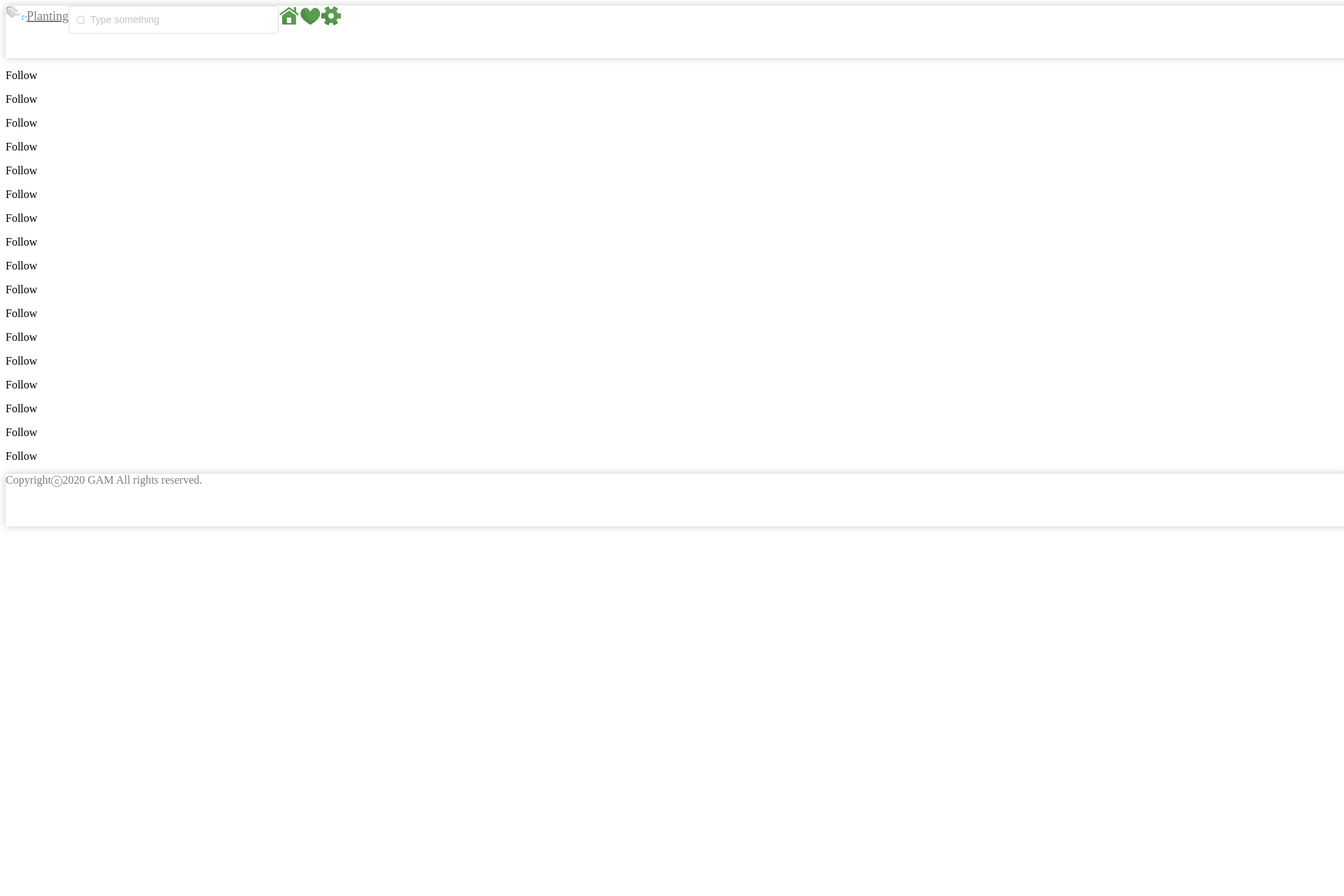
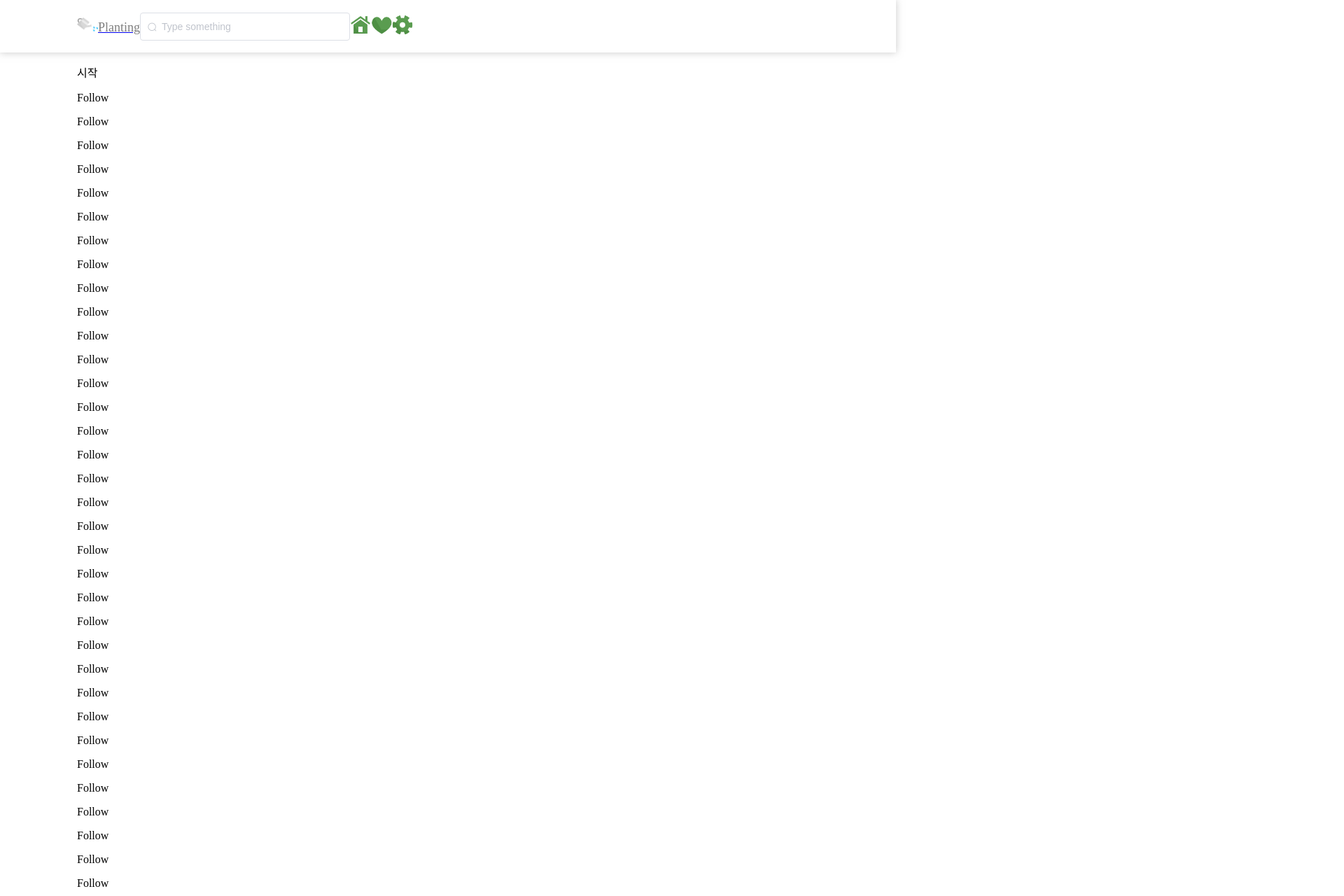
Before and after one commit to ga-m/planting-front, a Vue app: page /follow in a window 1280 px wide. Shown: the top 1280 px of the page at 70% size, 1920 px wide, since content can reach past the window. Before the commit the page ends 1096 px from the top, so only its background shows below. Built offline with nearby package versions, Linux system fonts and the light colour scheme.

Commit message:
전체 레이아웃 잡기

```diff
--- a/src/App.vue
+++ b/src/App.vue
@@ -1,9 +1,13 @@
 <template>
-  <div id="app">
+  <section id="root">
     <common-header></common-header>
-    <router-view></router-view>
+    <main role="main">
+      <section class="content">
+          <router-view></router-view>
+      </section>
+    </main>
     <common-footer></common-footer>
-  </div>
+  </section>
 </template>
 
 <script>
@@ -21,8 +25,26 @@ export default {
 </script>
 
 <style>
-#app {
-  width: 1920px;
-  height: 1080px;
+#root, body, html {
+  margin: 0;
+  padding: 0;
+  /* font-size: 10px; */
 }
+section {
+  width: 100%;
+  height: 100%;
+}
+main {
+  padding-top: 75px; /* TODO: scss로 푼다면 header-height로 */
+  /* background-color: #eee; */
+}
+.content { /* TODO: Header, footer와 중복되는 style */
+  max-width: 1060px;
+  width: 100%;
+  height: 100%;
+  align-items: center;
+  display: flex;
+  margin: 0 auto;
+}
+
 </style>
--- a/src/components/CommonFooter.vue
+++ b/src/components/CommonFooter.vue
@@ -1,6 +1,8 @@
 <template>
   <div class="footer">
-    <span class="copyright">Copyrightⓒ2020 GAM All rights reserved.</span>
+    <div class="content footer-items-wrapper">
+      <span class="copyright">Copyrightⓒ2020 GAM All rights reserved.</span>
+    </div>
   </div>
 </template>
 
@@ -10,13 +12,22 @@ export default {};
 
 <style scoped>
 .footer {
-  width: 1920px;
+  width: 100%;
   height: 75px;
   box-shadow: 0 0 10px 0 rgba(148, 148, 148, 0.5);
 }
+.footer-items-wrapper {
+  max-width: 1060px;
+  width: 100%;
+  height: 100%;
+  align-items: center;
+  display: flex;
+  margin: 0 auto;
+}
 .copyright {
-  width: 376px;
+  width: 100%;
   height: 21px;
   color: #7f7f7f;
+  text-align: center;
 }
 </style>
--- a/src/components/CommonHeader.vue
+++ b/src/components/CommonHeader.vue
@@ -1,5 +1,6 @@
 <template>
-  <div class="header">
+  <header class="header">
+    <div class="content header-items-wrapper">
       <div>
         <router-link to="/">
           <img
@@ -16,6 +17,7 @@
         </el-input>
       </div>
 
+      <div class="header-right-items">
         <router-link to="/home">
           <img
             class="custom-icon"
@@ -38,6 +40,8 @@
           />
         </router-link>
       </div>
+    </div>
+  </header>
 </template>
 
 <script>
@@ -51,12 +55,21 @@ export default {
 </script>
 
 <style scoped>
-.header {
-  width: 1920px;
+header {
+  width: 100%;
   height: 75px;
   box-shadow: 0 0 10px 0 rgba(148, 148, 148, 0.5);
   background-color: #ffffff;
   display: flex;
+  position: fixed;
+}
+.header-items-wrapper {
+  max-width: 1060px;
+  width: 100%;
+  height: 100%;
+  align-items: center;
+  display: flex;
+  margin: 0 auto;
 }
 .main-icon {
   color: #979797;
@@ -74,6 +87,10 @@ export default {
 .router-link-exact-active > .custom-icon {
 
 }
+.header-right-items {
+  /* TODO: 클래스 명칭 고민 및 작성 필요 */
+
+}
 .el-input {
   width: 300px;
 }
--- a/src/views/Follow.vue
+++ b/src/views/Follow.vue
@@ -1,5 +1,6 @@
 <template>
   <div>
+    <p>시작</p>
     <p>Follow</p>
     <p>Follow</p>
     <p>Follow</p>
@@ -17,6 +18,24 @@
     <p>Follow</p>
     <p>Follow</p>
     <p>Follow</p>
+    <p>Follow</p>
+    <p>Follow</p>
+    <p>Follow</p>
+    <p>Follow</p>
+    <p>Follow</p>
+    <p>Follow</p>
+    <p>Follow</p>
+    <p>Follow</p>
+    <p>Follow</p>
+    <p>Follow</p>
+    <p>Follow</p>
+    <p>Follow</p>
+    <p>Follow</p>
+    <p>Follow</p>
+    <p>Follow</p>
+    <p>Follow</p>
+    <p>Follow</p>
+    <p>끝</p>
   </div>
 </template>
 
```
Lines whose indentation alone changed are shown as unchanged.
